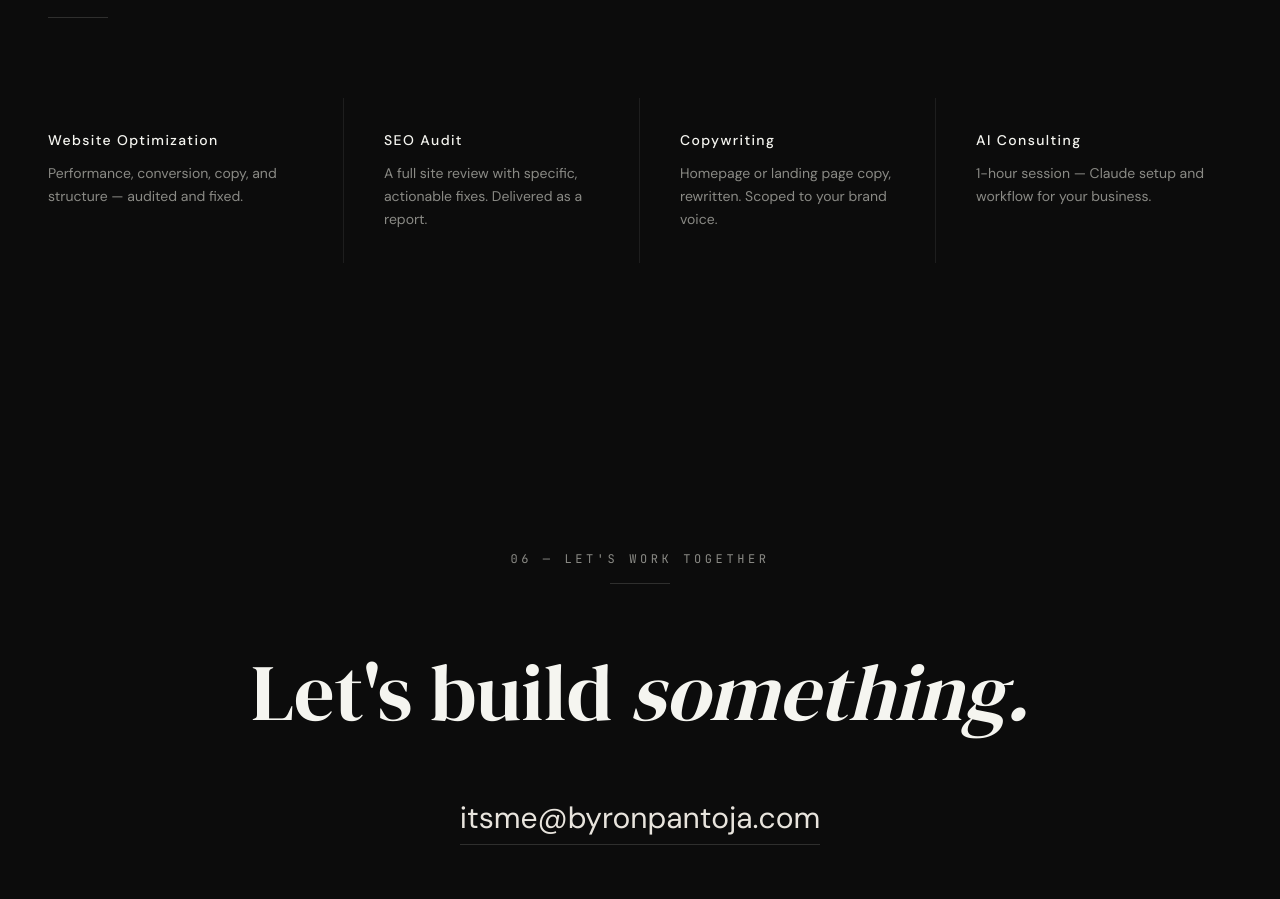
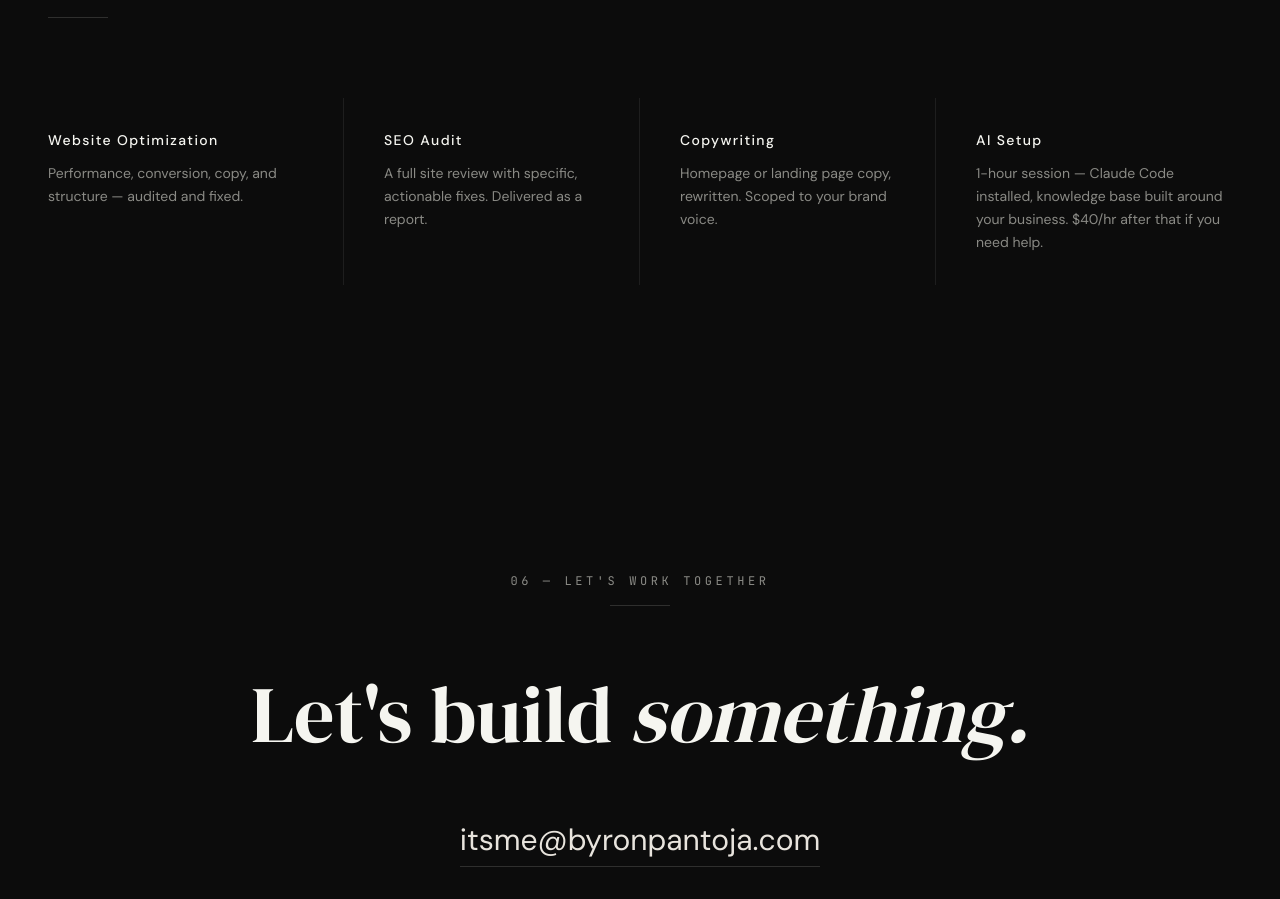
Before and after one commit to byronPantoja/byron-pantoja, a Next.js app: page / in a window 1280 px wide. Shown: the part 7460-8359 px from the top of the page. Built offline with nearby package versions, Linux system fonts and the light colour scheme.

Commit message:
feat: rename AI Consulting → AI Setup, add $40/hr follow-on rate

```diff
--- a/components/ContactFooter.tsx
+++ b/components/ContactFooter.tsx
@@ -14,8 +14,8 @@ const upworkServices = [
     description: 'Homepage or landing page copy, rewritten. Scoped to your brand voice.',
   },
   {
-    label: 'AI Consulting',
-    description: '1-hour session — Claude setup and workflow for your business.',
+    label: 'AI Setup',
+    description: '1-hour session — Claude Code installed, knowledge base built around your business. $40/hr after that if you need help.',
   },
 ]
 
```
